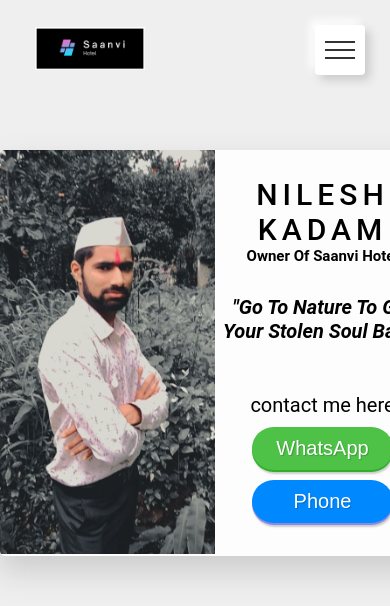
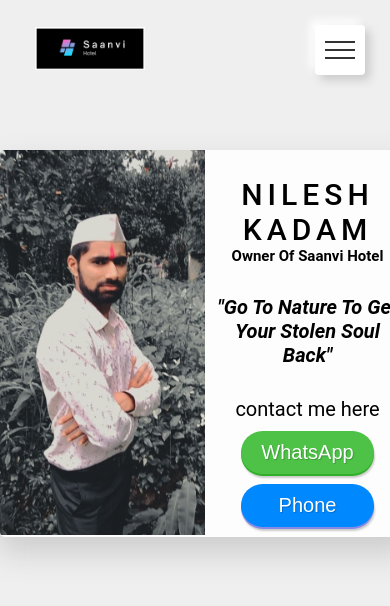
Before and after one commit to dlnicoz/SAANAVI, a React (Vite) app: page /Contact in a window 390 px wide. Shown: the top 606 px of the page. Built offline with nearby package versions, Linux system fonts and the light colour scheme.

Commit message:
another image for datta mandir

```diff
--- a/src/components/Services.jsx
+++ b/src/components/Services.jsx
@@ -3,7 +3,7 @@ import "../css/Cards.css";
 import CardItem from "./CardItem";
 import img1 from "./images/scene.jpg";
 import img2 from "./images/boat.jpg";
-import img3 from "./images/shivmandir.jpg";
+import img3 from "./images/shivmandir2.jpg";
 import img4 from "./images/mountainsee.jpg";
 import img5 from "./images/lakeview.jpg";
 import img6 from "./images/gallery/s19.jpg";
--- a/src/css/Contact.css
+++ b/src/css/Contact.css
@@ -14,11 +14,11 @@
 
 @media (max-width: 60em) {
   .ccontainer {
-    width: 43rem;
+    width: 41rem;
     height: auto;
   }
   .top2 {
-    margin-top: 5rem;
+    margin-top: 3rem;
   }
 
   em {
```
